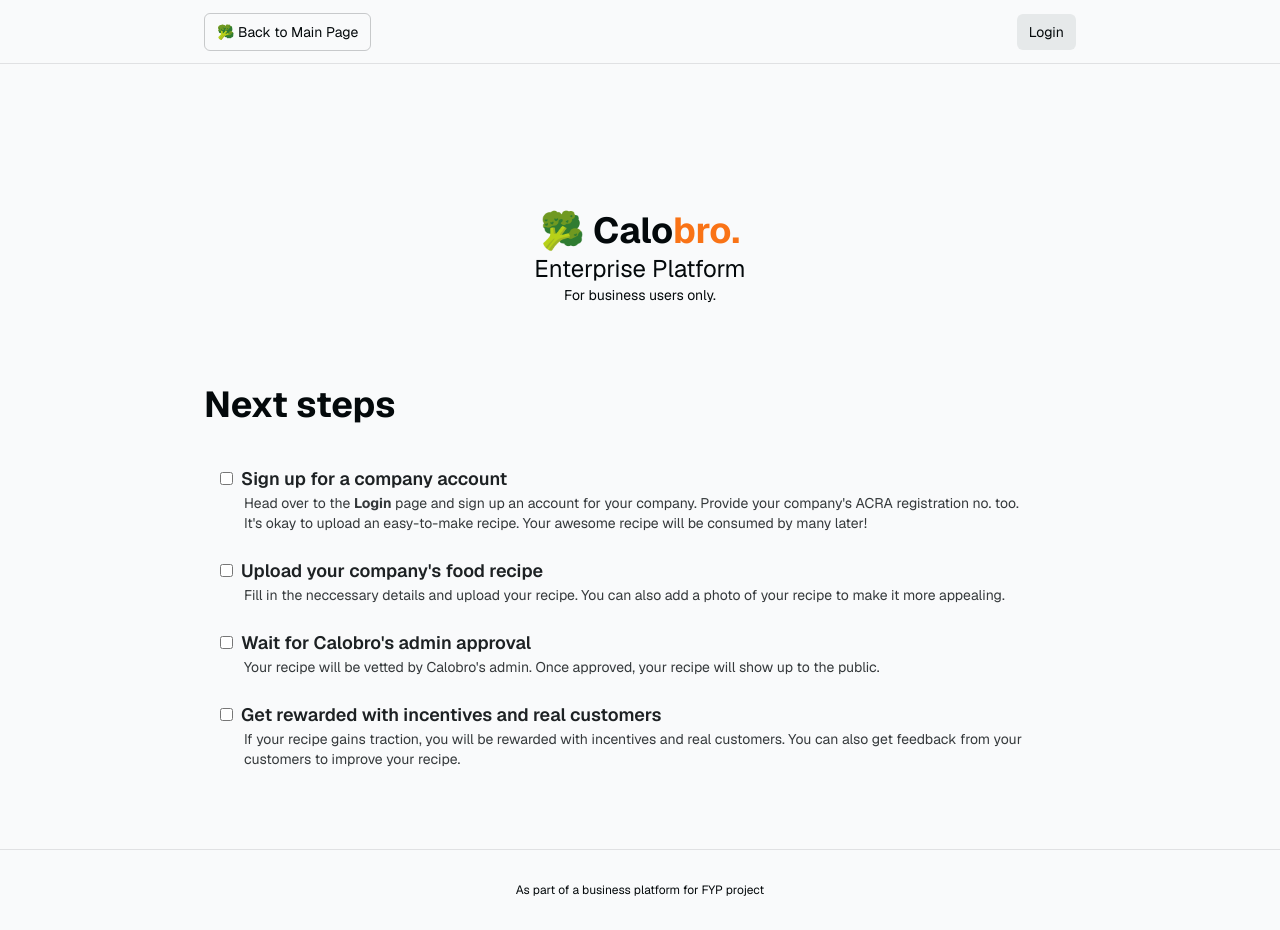
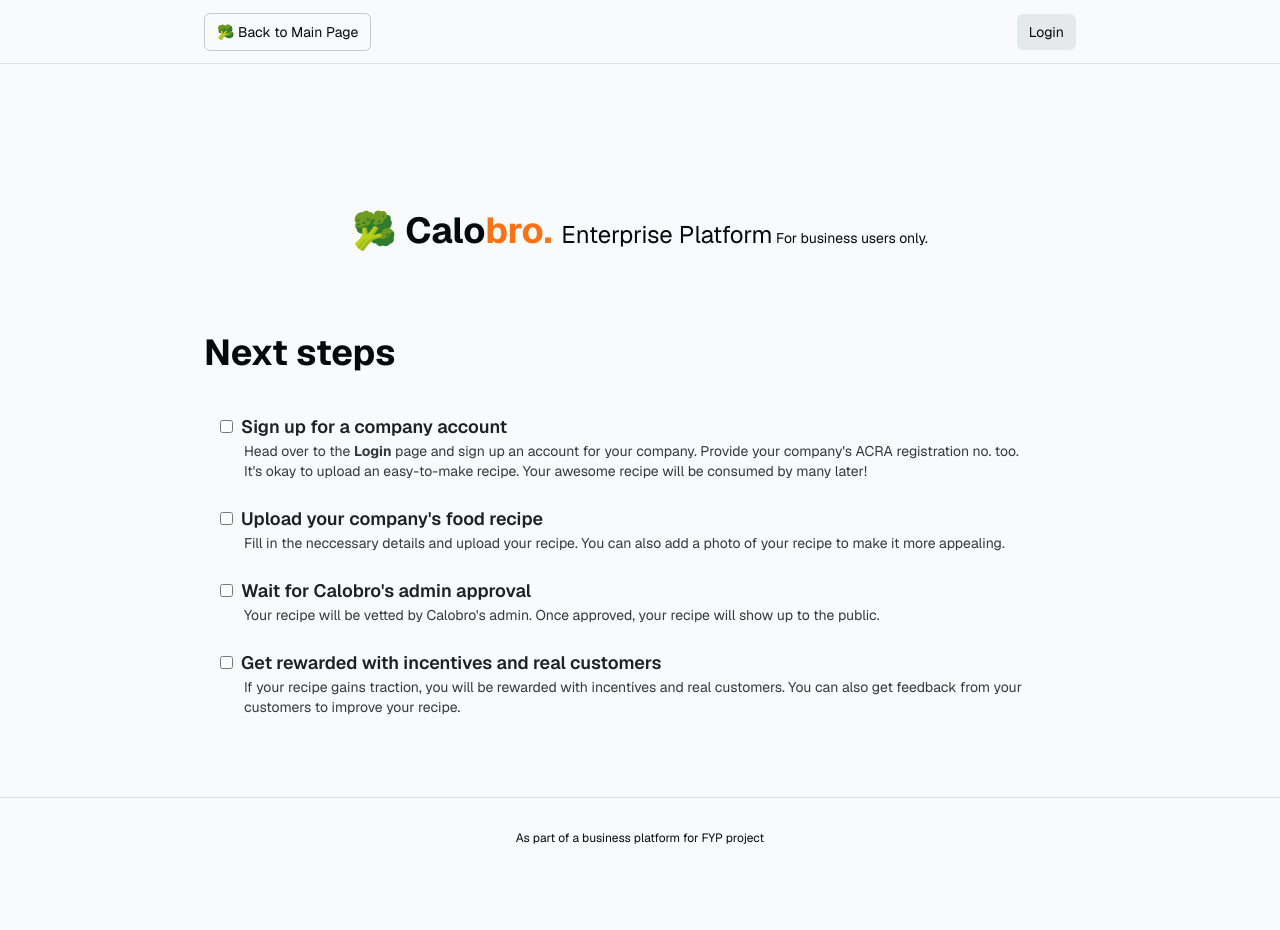
Before and after one commit to legendkong/calobro-biz, a Next.js app: page / in a window 1280 px wide. After the commit the page ends 878 px from the top, so only its background shows below. Built offline with nearby package versions, Linux system fonts and the light colour scheme; no server answers.

Commit message:
change header

```diff
--- a/components/Header.tsx
+++ b/components/Header.tsx
@@ -19,11 +19,11 @@ export default function Header() {
       </div>
       <h1 className="sr-only">Supabase and Next.js Starter Template</h1>
       <p className="text-3xl lg:text-4xl !leading-tight mx-auto max-w-xl text-center">
-        <h1 className="font-bold">
+        <span className="font-bold">
           🥦 Calo<span className="text-orange-500">bro.</span>
-        </h1>{' '}
-        <p className="text-2xl">Enterprise Platform</p>
-        <p className="text-sm"> For business users only.</p>
+        </span>{' '}
+        <span className="text-2xl">Enterprise Platform</span>
+        <span className="text-sm"> For business users only.</span>
       </p>
     </div>
   );
```
